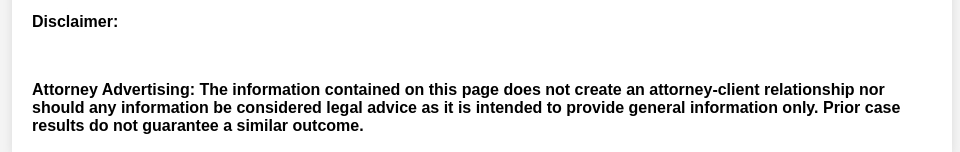
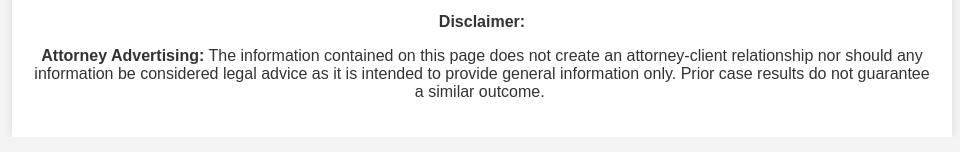
Before and after one commit to Munley-Law-Personal-Injury-Attorneys/Munley-Law-Personal-Injury-Attorneys, a plain HTML site: page index.html in a window 1280 px wide. Shown: the part 3895-4047 px from the top of the page, without its empty margins (158-1118 px from the left). Drawn offline with Linux system fonts and the light colour scheme.

Commit message:
Update index.html

```diff
--- a/index.html
+++ b/index.html
@@ -93,10 +93,8 @@ Stroudsburg's bustling highways and active commercial areas often lead to accide
 <p>&nbsp;</p>
 <h4><strong>Check Availability</strong></h4>
 <p><iframe style="border: 0;" src="https://calendar.google.com/calendar/embed?src=benjamin.harris1%40compbizblog.com&amp;ctz=America%2FNew_York" width="650" height="450" frameborder="0" scrolling="no"></iframe></p>
-<p></p>
-    <b><strong>Disclaimer:</strong><p>&nbsp;</p>
-<b><strong>Attorney Advertising:</strong> The information contained on this page does not create an attorney-client relationship nor should any information be considered legal advice as it is intended to provide general information only. Prior case results do not guarantee a similar outcome.
-
+<p><strong><strong>Disclaimer:</strong></strong></p>
+<p><strong><strong><strong>Attorney Advertising:</strong></strong></strong> The information contained on this page does not create an attorney-client relationship nor should any information be considered legal advice as it is intended to provide general information only. Prior case results do not guarantee a similar outcome.&nbsp;</p>
 </div>
 
 
```
